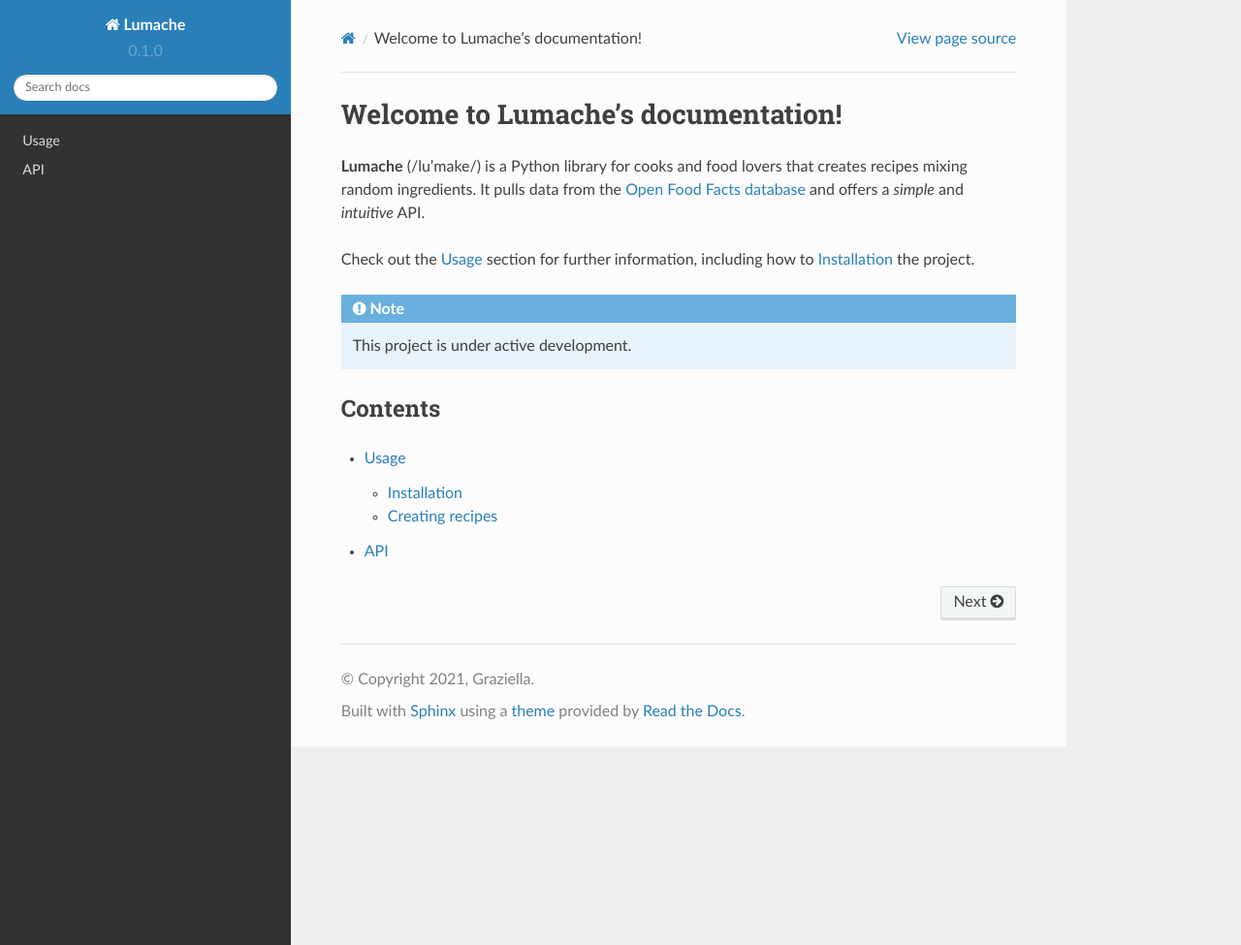
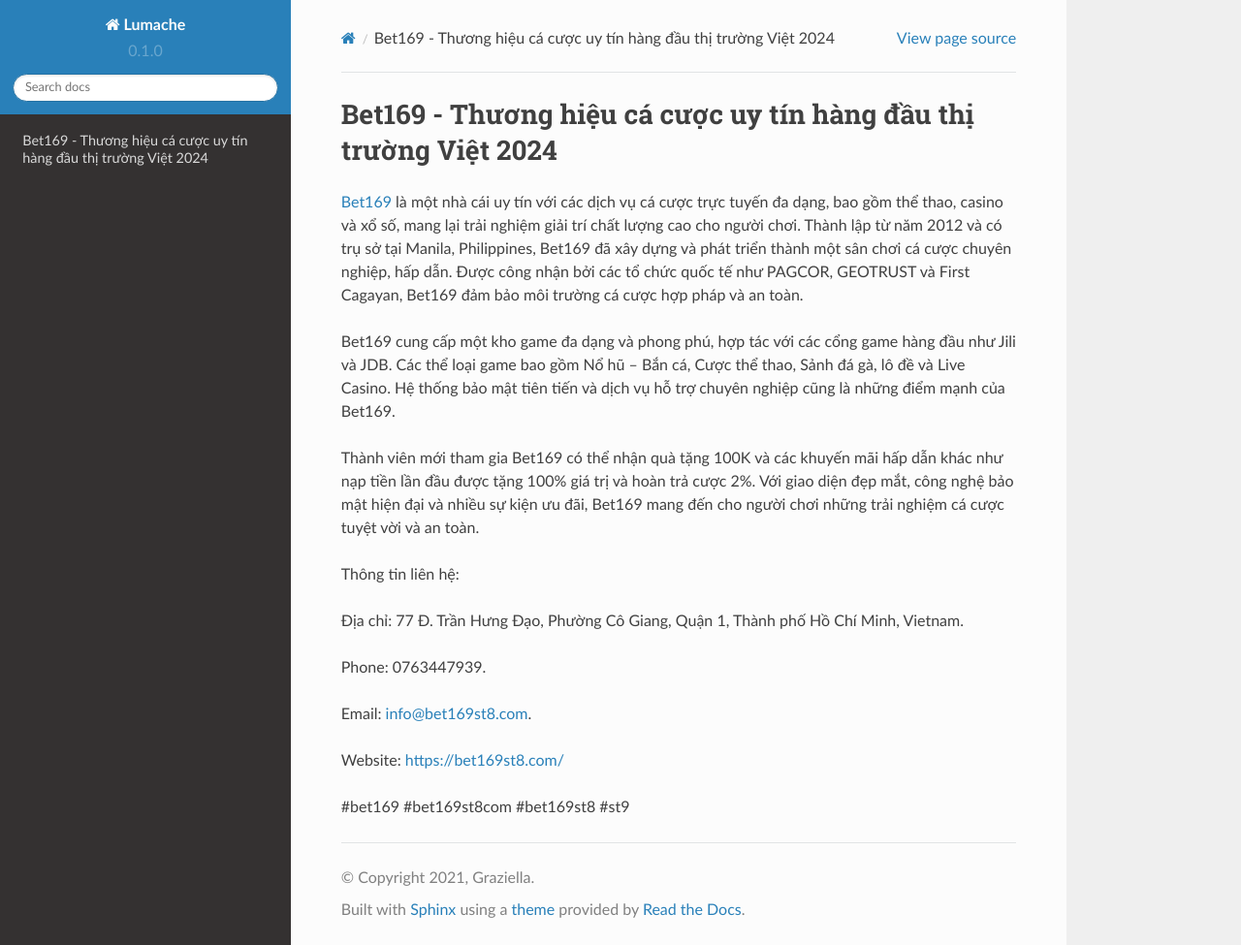
Before and after one commit to socialentity/bet169st8, a Sphinx documentation site: the page built from docs/source/index.rst, in a window 1280 px wide and 975 px high. Shown: the whole window at 97% size. Built offline with Sphinx 7.4.7 and the Read the Docs theme 2.0.0, drawn with Linux system fonts in a browser that asks for light colours.

Commit message:
Update index.rst

```diff
--- a/docs/source/index.rst
+++ b/docs/source/index.rst
@@ -1,22 +1,20 @@
-Welcome to Lumache's documentation!
+Bet169 - Thương hiệu cá cược uy tín hàng đầu thị trường Việt 2024
 ===================================
 
-**Lumache** (/lu'make/) is a Python library for cooks and food lovers
-that creates recipes mixing random ingredients.
-It pulls data from the `Open Food Facts database <https://world.openfoodfacts.org/>`_
-and offers a *simple* and *intuitive* API.
+`Bet169 <https://bet169st8.com/>`_ là một nhà cái uy tín với các dịch vụ cá cược trực tuyến đa dạng, bao gồm thể thao, casino và xổ số, mang lại trải nghiệm giải trí chất lượng cao cho người chơi. Thành lập từ năm 2012 và có trụ sở tại Manila, Philippines, Bet169 đã xây dựng và phát triển thành một sân chơi cá cược chuyên nghiệp, hấp dẫn. Được công nhận bởi các tổ chức quốc tế như PAGCOR, GEOTRUST và First Cagayan, Bet169 đảm bảo môi trường cá cược hợp pháp và an toàn.
 
-Check out the :doc:`usage` section for further information, including
-how to :ref:`installation` the project.
+Bet169 cung cấp một kho game đa dạng và phong phú, hợp tác với các cổng game hàng đầu như Jili và JDB. Các thể loại game bao gồm Nổ hũ – Bắn cá, Cược thể thao, Sảnh đá gà, lô đề và Live Casino. Hệ thống bảo mật tiên tiến và dịch vụ hỗ trợ chuyên nghiệp cũng là những điểm mạnh của Bet169.
 
-.. note::
+Thành viên mới tham gia Bet169 có thể nhận quà tặng 100K và các khuyến mãi hấp dẫn khác như nạp tiền lần đầu được tặng 100% giá trị và hoàn trả cược 2%. Với giao diện đẹp mắt, công nghệ bảo mật hiện đại và nhiều sự kiện ưu đãi, Bet169 mang đến cho người chơi những trải nghiệm cá cược tuyệt vời và an toàn.
 
-   This project is under active development.
+Thông tin liên hệ:
 
-Contents
---------
+Địa chỉ: 77 Đ. Trần Hưng Đạo, Phường Cô Giang, Quận 1, Thành phố Hồ Chí Minh, Vietnam.
 
-.. toctree::
+Phone: 0763447939.
 
-   usage
-   api
+Email: info@bet169st8.com.
+
+Website: `https://bet169st8.com/ <https://bet169st8.com/>`_
+
+#bet169 #bet169st8com #bet169st8 #st9
```
